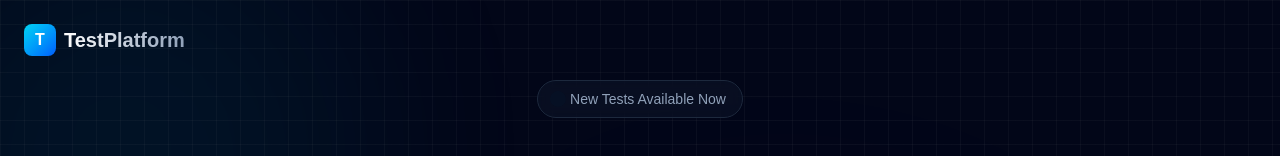
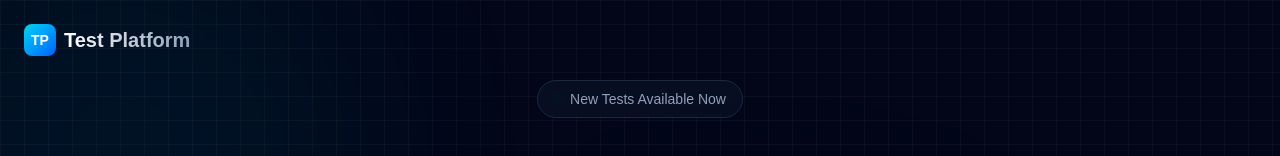
Before and after one commit to Nohit594/Test-Platform-App, a Next.js app: page / in a window 1280 px wide. Shown: the top 156 px of the page. Built offline with nearby package versions, Linux system fonts and the light colour scheme.

Commit message:
Update navbar branding text for consistency

```diff
--- a/src/app/page.tsx
+++ b/src/app/page.tsx
@@ -19,9 +19,9 @@ export default function Home() {
       <nav className="relative z-10 w-full max-w-7xl mx-auto p-6 flex justify-between items-center">
         <div className="flex items-center gap-2">
           <div className="h-8 w-8 bg-gradient-to-br from-cyan-400 to-blue-600 rounded-lg flex items-center justify-center">
-            <span className="text-white font-bold">T</span>
+            <span className="text-white font-bold text-sm">TP</span>
           </div>
-          <span className="text-xl font-bold bg-clip-text text-transparent bg-gradient-to-r from-white to-slate-400">TestPlatform</span>
+          <span className="text-xl font-bold bg-clip-text text-transparent bg-gradient-to-r from-white to-slate-400">Test Platform</span>
         </div>
       </nav>
 
```
